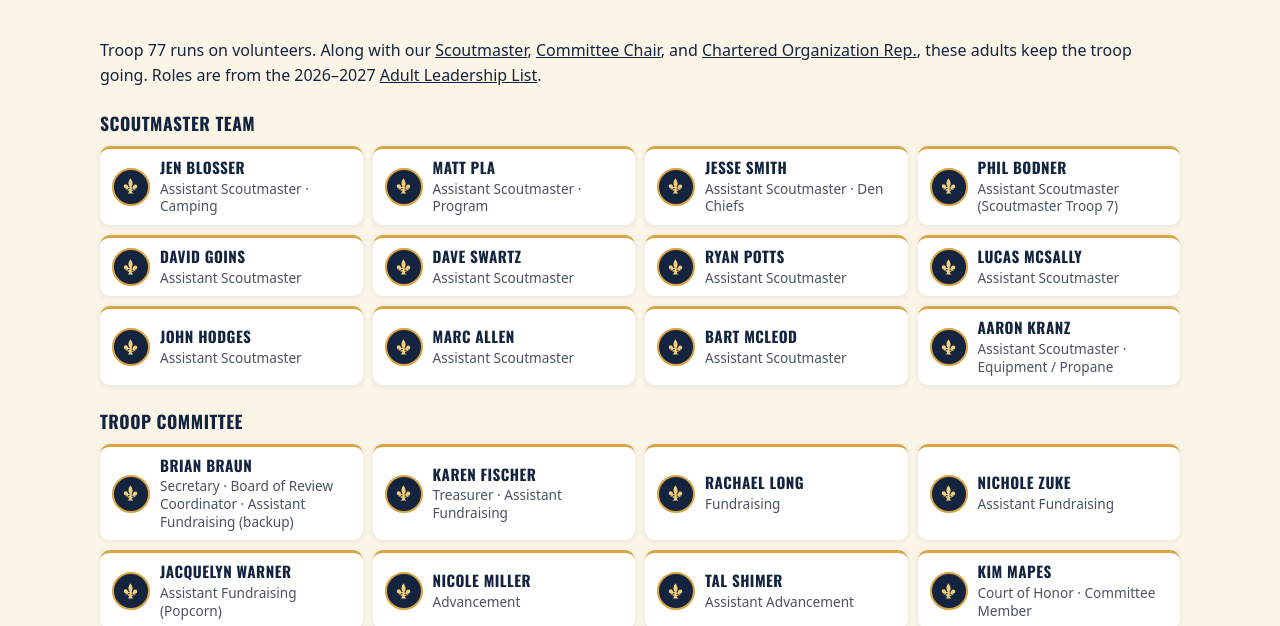
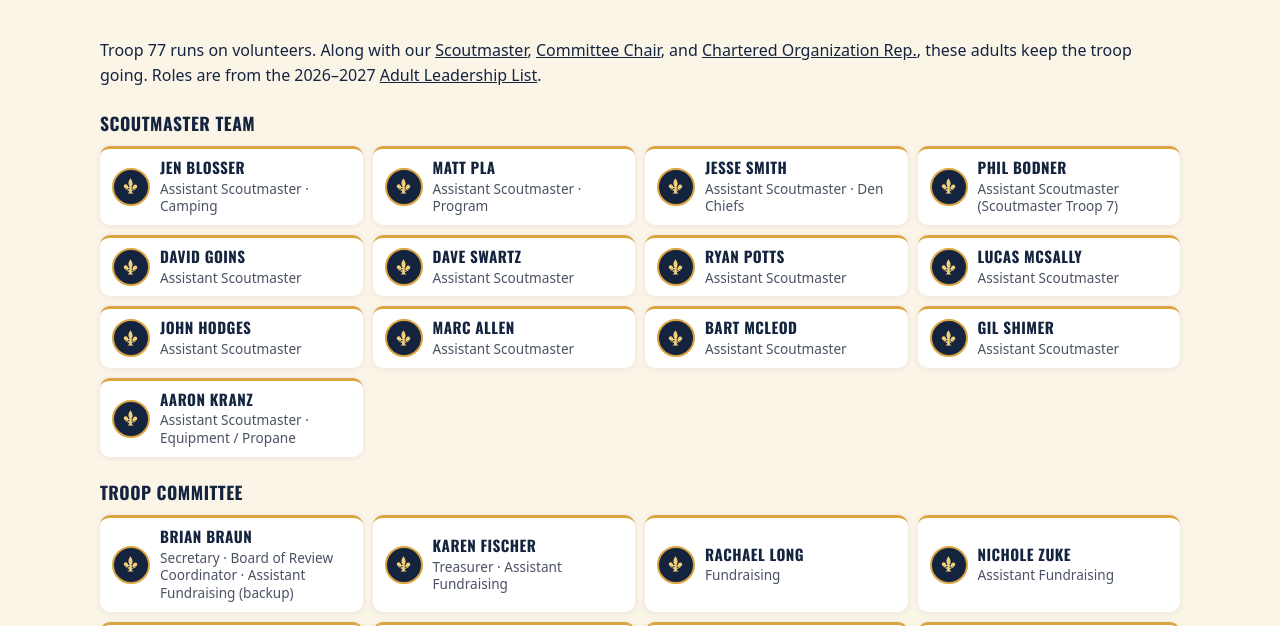
Before and after one commit to BSATroop77/troop77-website, a plain HTML site: page other-leaders.html in a window 1280 px wide. Shown: the part 174-800 px from the top of the page. Drawn offline with nearby package versions, Linux system fonts and the light colour scheme.

Commit message:
Other leaders: add Gil Shimer

```diff
--- a/other-leaders.html
+++ b/other-leaders.html
@@ -63,6 +63,7 @@
         <li class="tl-card"><span class="tl-badge"><svg aria-hidden="true"><use href="#i-fleur"/></svg></span><div><h3>John Hodges</h3><p>Assistant Scoutmaster</p></div></li>
         <li class="tl-card"><span class="tl-badge"><svg aria-hidden="true"><use href="#i-fleur"/></svg></span><div><h3>Marc Allen</h3><p>Assistant Scoutmaster</p></div></li>
         <li class="tl-card"><span class="tl-badge"><svg aria-hidden="true"><use href="#i-fleur"/></svg></span><div><h3>Bart McLeod</h3><p>Assistant Scoutmaster</p></div></li>
+        <li class="tl-card"><span class="tl-badge"><svg aria-hidden="true"><use href="#i-fleur"/></svg></span><div><h3>Gil Shimer</h3><p>Assistant Scoutmaster</p></div></li>
         <li class="tl-card"><span class="tl-badge"><svg aria-hidden="true"><use href="#i-fleur"/></svg></span><div><h3>Aaron Kranz</h3><p>Assistant Scoutmaster · Equipment / Propane</p></div></li>
       </ul>
       <h2 class="tl-head">Troop Committee</h2>
```
